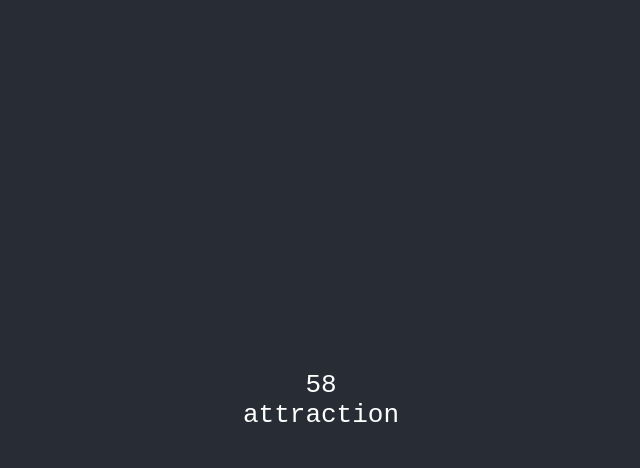
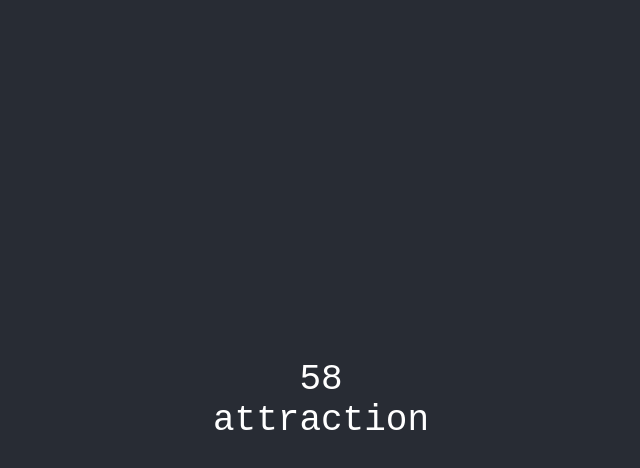
Before and after one commit to joshuatf/typer, a React (Create React App) app: page / in a window 1280 px wide. Both pictures are taken after a click on the button "Start". Shown: the top 468 px of the page, without its empty margins (319-959 px from the left). Built offline with nearby package versions, Linux system fonts and the light colour scheme.

Commit message:
Add word input component for current word

```diff
--- a/src/App.css
+++ /dev/null
@@ -1,38 +0,0 @@
-.App {
-  text-align: center;
-}
-
-.App-logo {
-  height: 40vmin;
-  pointer-events: none;
-}
-
-@media (prefers-reduced-motion: no-preference) {
-  .App-logo {
-    animation: App-logo-spin infinite 20s linear;
-  }
-}
-
-.App-header {
-  background-color: #282c34;
-  min-height: 100vh;
-  display: flex;
-  flex-direction: column;
-  align-items: center;
-  justify-content: center;
-  font-size: calc(10px + 2vmin);
-  color: white;
-}
-
-.App-link {
-  color: #61dafb;
-}
-
-@keyframes App-logo-spin {
-  from {
-    transform: rotate(0deg);
-  }
-  to {
-    transform: rotate(360deg);
-  }
-}
--- a/src/App.tsx
+++ b/src/App.tsx
@@ -1,12 +1,12 @@
-import './App.css';
-import { Layout } from './Layout';
+import { Main } from './layout/Main';
+import './styles/App.scss';
 
 const App: React.FC = () => {
   return (
-    <div className="App">
-      <header className="App-header">
-        <Layout />
-      </header>
+    <div className="app">
+      <main className="app-main">
+        <Main />
+      </main>
     </div>
   );
 };
--- /dev/null
+++ b/src/components/WordInput.tsx
@@ -0,0 +1,72 @@
+import { useEffect, useState } from 'react';
+import { useKeyPress } from '../hooks/useKeyPress';
+
+type WordProps = {
+  onComplete: (letter: string) => void;
+  onCorrect: () => void;
+  onError: () => void;
+  onSkip: () => void;
+  word: string;
+};
+
+export const WordInput = ({ word, onComplete, onCorrect, onError, onSkip }: WordProps) => {
+  const [letterIndex, setLetterIndex] = useState<number>(0);
+  const [isError, setIsError] = useState<boolean>(false);
+  const isComplete = letterIndex === word.length;
+
+  useKeyPress((key: string) => {
+    if ( isComplete && key === ' ' ) {
+      setIsError( false );
+      onComplete( word );
+    } else if ( key === word[letterIndex] ) {
+      setIsError( false );
+      onCorrect();
+      setLetterIndex( letterIndex + 1 );
+    } else if ( key === ' ' ) {
+      setIsError( false );
+      onSkip();
+    } else {
+      setIsError( true );
+      onError();
+    }
+  });
+
+  useEffect( () => {
+    setLetterIndex(0);
+  }, [word] );
+
+
+  const getStateClass = (i: number): string => {
+    let base = 'word-input__letter-';
+    if ( i < letterIndex ) {
+      return base + 'complete';
+    }
+
+    if ( i === letterIndex ) {
+      if ( isError ) {
+        base = base + 'error ' + base;
+      }
+      return base + 'active';
+    }
+
+    return base + 'upcoming';
+  };
+
+  const letters = word.split('');
+
+  return (
+    <div className={ `word-input ${ isComplete && 'is-complete' }` }>
+      { letters.map( (letter, i) => {
+        return (
+          <span
+            className={ `word-input__letter ${ getStateClass(i) }` }
+            key={ i }
+            role={ letterIndex === i ? 'alert' : undefined }
+          >
+            { letter }
+          </span>
+        );
+      } ) }
+    </div>
+  );
+};
--- a/src/Layout.tsx
+++ b/src/layout/Main.tsx
@@ -1,7 +1,8 @@
 import { useState, useEffect } from 'react';
-import { getWordsFromRemaining } from './utils';
-import { Timer } from './components/Timer';
-import { wordBank } from './assets/wordBank';
+import { getWordsFromRemaining } from '../utils';
+import { Timer } from '../components/Timer';
+import { WordInput } from '../components/WordInput';
+import { wordBank } from '../assets/wordBank';
 
 enum Statuses {
   Ready = 'ready',
@@ -12,10 +13,13 @@ enum Statuses {
 const UPCOMING_WORDS_SHOWN_COUNT = 3;
 const GAME_TIME = 60;
 
-export const Layout: React.FC = () => {
+export const Main: React.FC = () => {
   const [status, setStatus] = useState<Statuses>(Statuses.Ready);
   const [visibleWords, setVisibleWords] = useState<string[]>([]);
   const [remainingWords, setRemainingWords] = useState<string[]>(wordBank);
+  const [completedWords, setCompletedWords] = useState<string[]>([]);
+  const [typosCount, setTyposCount] = useState<number>(0);
+  const [completedCharsCount, setCompletedCharsCount] = useState<number>(0);
 
   useEffect( () => {
     const wordsNeededCount = UPCOMING_WORDS_SHOWN_COUNT - visibleWords.length;
@@ -35,11 +39,21 @@ export const Layout: React.FC = () => {
 
   if (status === Statuses.Started) {
     return <>
-        <Timer
-			onComplete={ () => setStatus(Statuses.Complete) }
-			seconds={ GAME_TIME }
-		/>
-        { currentWord }
+      <Timer
+        onComplete={ () => setStatus(Statuses.Complete) }
+        seconds={ GAME_TIME }
+      />
+      { currentWord &&
+        <WordInput
+        onComplete={ (word) => {
+          setCompletedWords( [...completedWords, word] );
+          setVisibleWords( visibleWords.slice(1) );
+        } }
+        onCorrect={ () => setCompletedCharsCount( completedCharsCount + 1 ) }
+        onError={ () => setTyposCount( typosCount + 1 ) }
+        onSkip={ () => setVisibleWords( visibleWords.slice(1) ) }
+        word={ currentWord }
+        /> }
     </>;
   }
 
--- /dev/null
+++ b/src/styles/App.scss
@@ -0,0 +1,14 @@
+.app {
+    text-align: center;
+  }
+
+  .app-main {
+    background-color: #282c34;
+    min-height: 100vh;
+    display: flex;
+    flex-direction: column;
+    align-items: center;
+    justify-content: center;
+    font-size: calc(20px + 2vmin);
+    color: white;
+}
--- /dev/null
+++ b/src/styles/WordInput.scss
@@ -0,0 +1,44 @@
+@keyframes shake{
+    0%{
+      transform: translateX(0)
+    }
+    25%{
+      transform: translateX(18%);
+    }
+
+    50%{
+      transform: translateX(-18%);
+    }
+    100%{
+      transform: translateX(0px);
+    }
+}
+
+.word-input__letter {
+    display: inline-block;
+}
+
+.word-input__letter-active {
+    text-decoration: underline;
+}
+
+.word-input__letter-upcoming {
+    opacity: 0.3;
+}
+
+.word-input__letter-error {
+    color: rgb(233, 101, 30);
+    animation: shake 0.3s  ;
+}
+
+.word-input {
+    &:after {
+        content: "\00a0";
+    }
+
+    &.is-complete {
+        &:after {
+            text-decoration: underline;
+        }
+    }
+}
```
Also changed, not shown: 1 other file (tests, documents, lock files or other folders).
